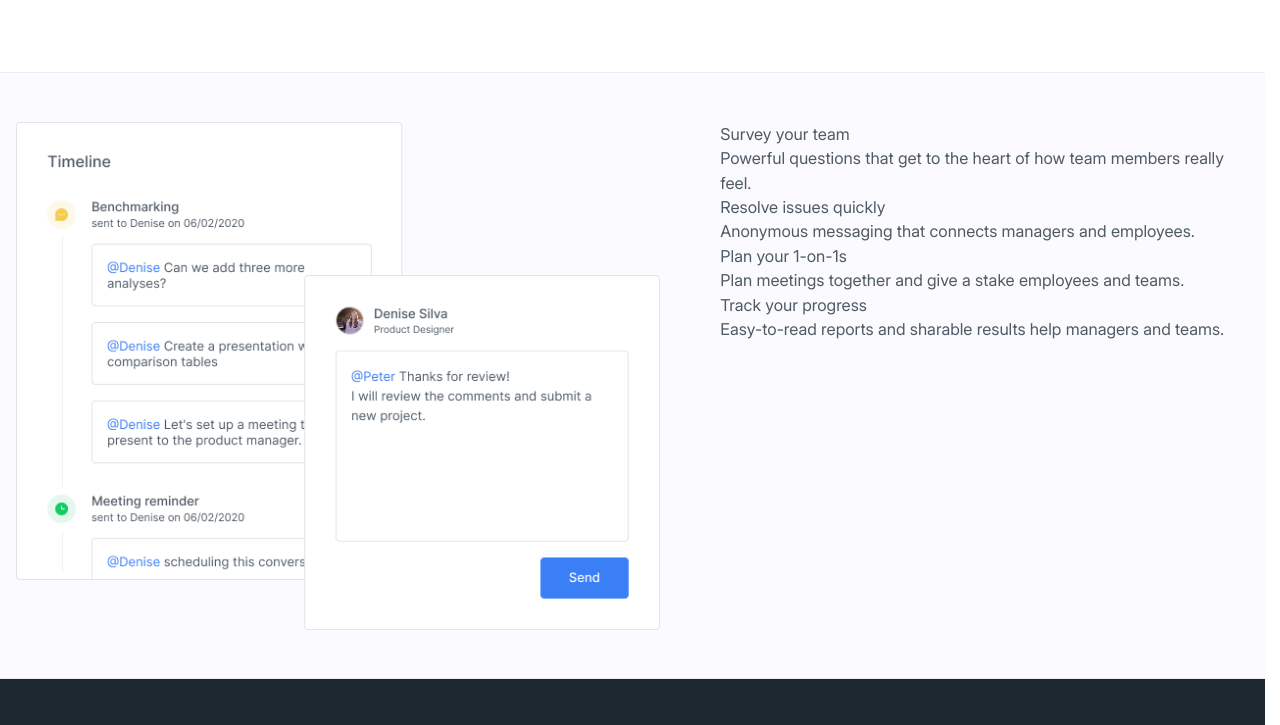
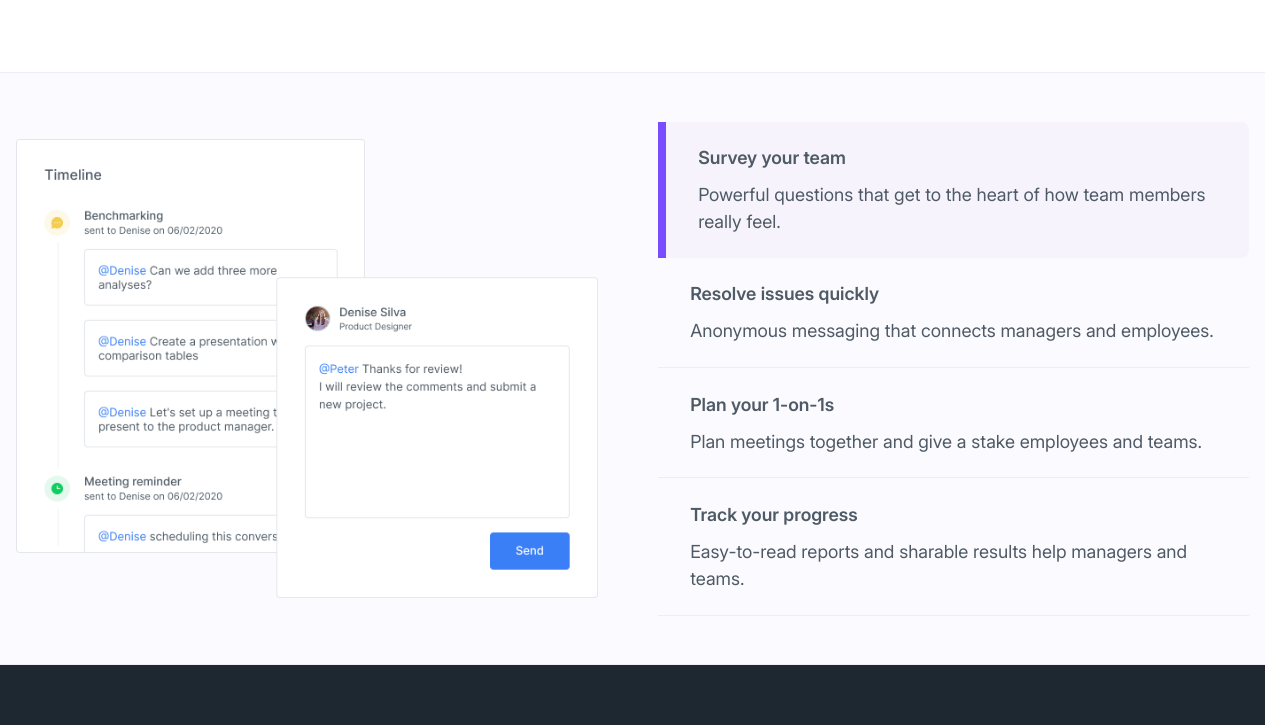
Before and after one commit to Sim-karta/freshcode-grid, a plain HTML site: page index.html in a window 1280 px wide. Shown: the part 1420-2145 px from the top of the page. Drawn offline with Linux system fonts and the light colour scheme.

Commit message:
Add styles for instuction cards

```diff
--- a/assets/styles/blocks/_insruction.scss
+++ b/assets/styles/blocks/_insruction.scss
@@ -3,6 +3,7 @@
 .instruction {
     &__container {
         display: flex;
+        align-items: center;
         gap: #{fluid(80, 32)};
     }
 
--- /dev/null
+++ b/assets/styles/blocks/_instruction-card.scss
@@ -0,0 +1,26 @@
+@use "../helpers" as *;
+
+.instruction-card {
+    display: flex;
+    flex-direction: column;
+    gap: #{rem(10)};
+    padding: #{fluid(26, 18)} #{rem(32)};
+    border-bottom: var(--border);
+
+    &.is-active {
+        background-color: var(--color-accent-20);
+        border-left: 8px solid var(--color-accent);
+        border-bottom: none;
+        border-radius: 0 #{rem(8)} #{rem(8)} 0;
+    }
+
+    &__title {
+        font-size: #{rem(18)};
+        font-weight: 600;
+    }
+
+    &__description {
+        font-size: #{rem(18)};
+        color: var(--color-dark-10);
+    }
+}
--- a/assets/styles/main.scss
+++ b/assets/styles/main.scss
@@ -10,5 +10,6 @@
 @use "blocks/hero";
 @use "blocks/section";
 @use "blocks/insruction";
+@use "blocks/instruction-card";
 @use "blocks/footer";
 @use "blocks/soc1als";
```
Also changed, not shown: assets/styles/main.css, 1 other file.
